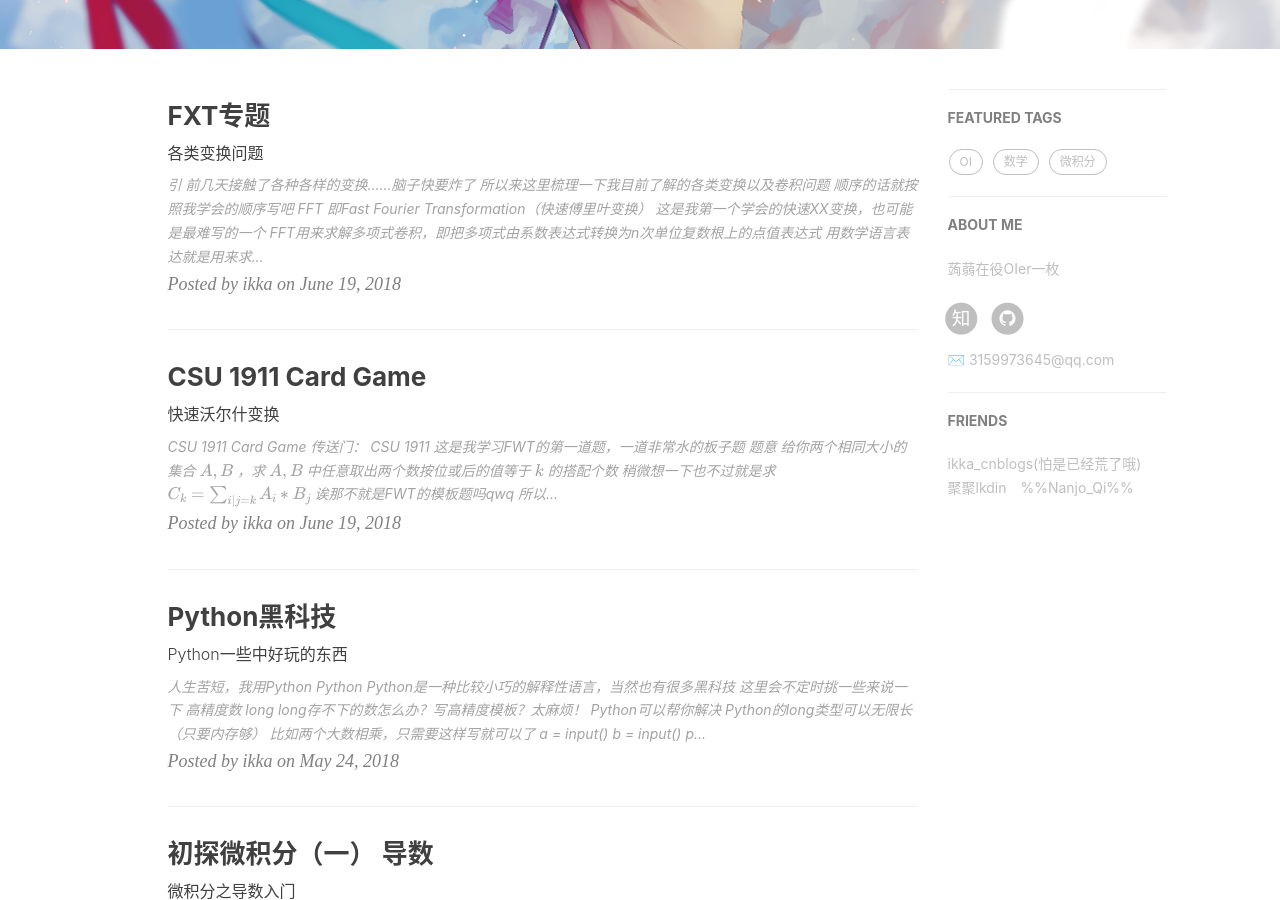
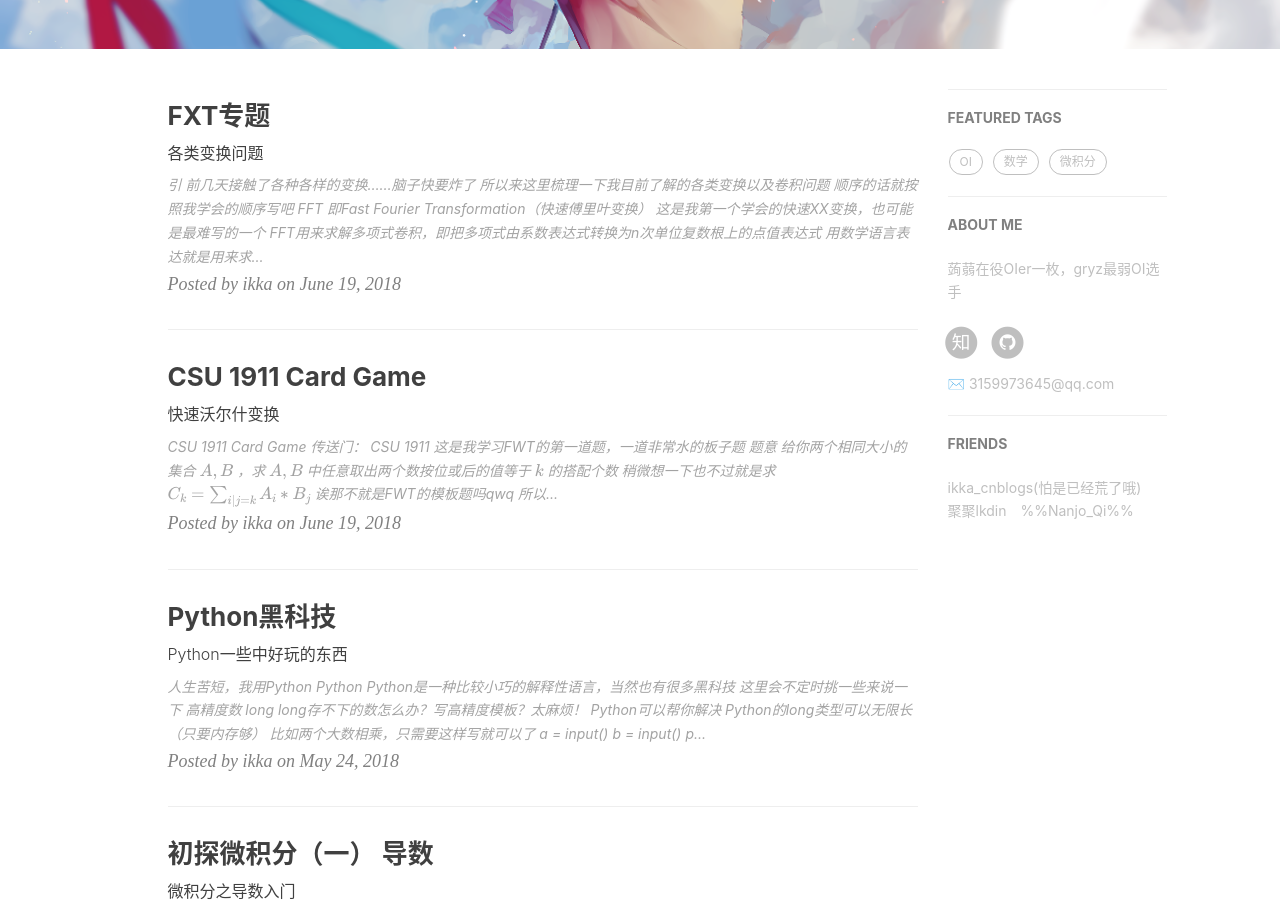
Before and after one commit to Kazusa1103/phqghume.github.com, a Jekyll site: the page built from index.html, in a window 1280 px wide and 900 px high, scrolled down 369 px. Built offline with Jekyll 4.4.1, drawn with Linux system fonts in a browser that asks for light colours; nearby versions of some CDN libraries; formulas are drawn with MathJax 3; the list of posts is cut into pages by our own code; comment, search, counter and statistics services are not loaded.

Commit message:
Update _config.yml

```diff
--- a/_config.yml
+++ b/_config.yml
@@ -10,7 +10,7 @@ github_repo: "https://github.com/phqghume/phqghume.github.com.git" # you code re
 
 # Sidebar settings
 sidebar: true                           # whether or not using Sidebar.
-sidebar-about-description: "蒟蒻在役OIer一枚"
+sidebar-about-description: "蒟蒻在役OIer一枚，gryz最弱OI选手"
 #sidebar-avatar: /img/about-BY-gentle.jpg      # use absolute URL, seeing it's used in both `/` and `/about/`
 
 
```
